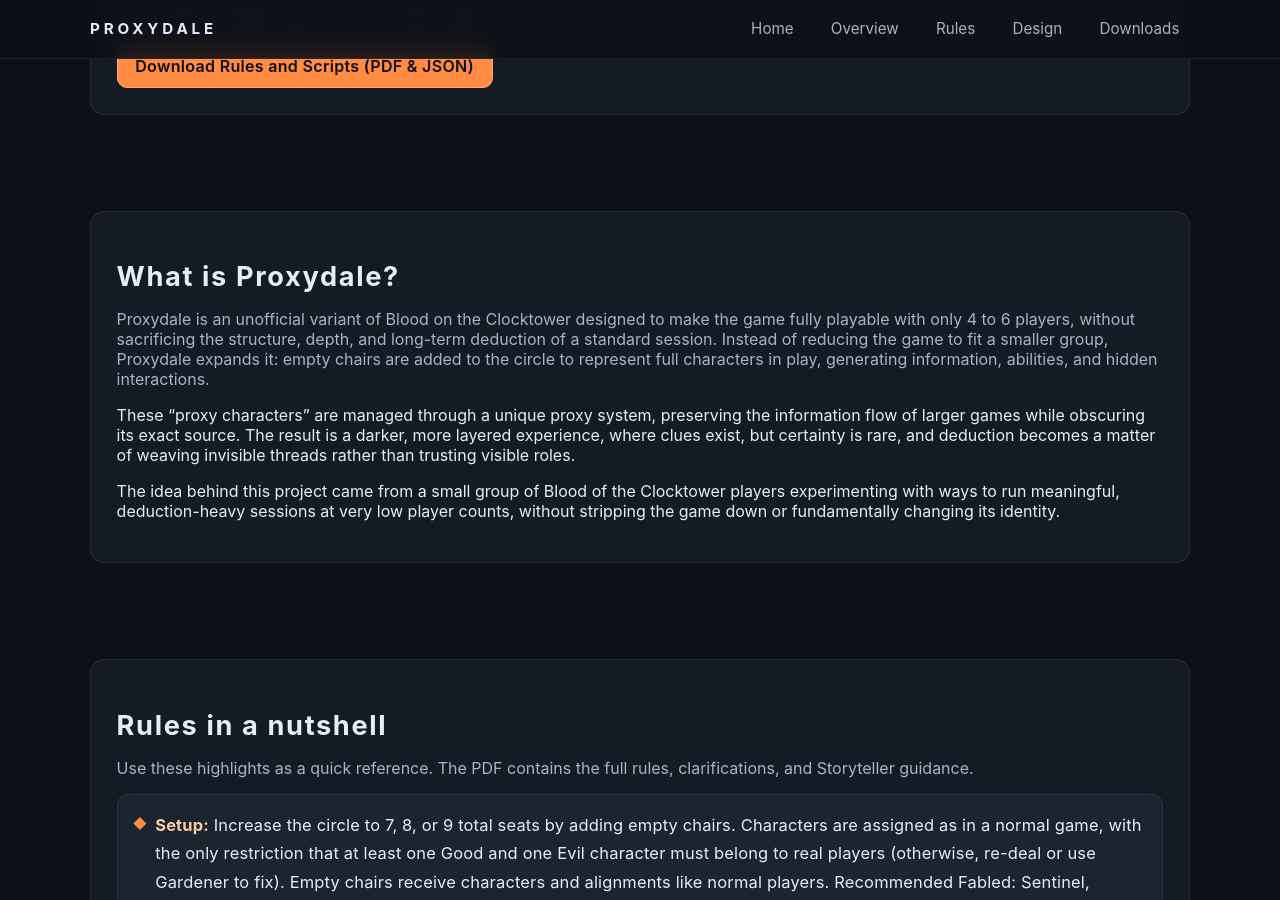
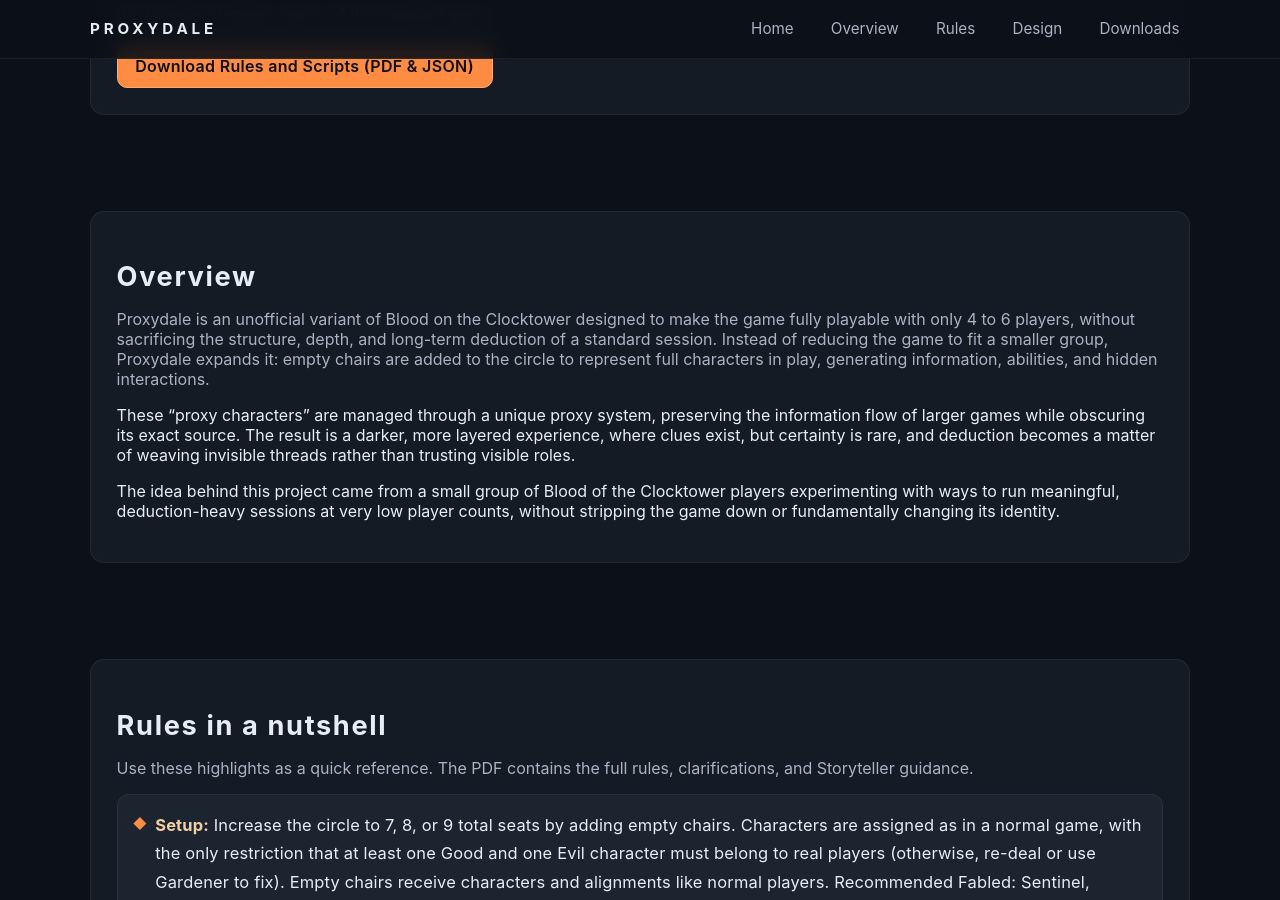
Before and after one commit to Darkseal/Proxydale, a Jekyll site: the page built from index.md, in a window 1280 px wide and 900 px high, scrolled down 561 px. Built offline with Jekyll 4.4.1, drawn with Linux system fonts in a browser that asks for light colours.

Commit message:
Update index.md

```diff
--- a/index.md
+++ b/index.md
@@ -62,7 +62,7 @@
 <section id="overview">
   <div class="container">
     <div class="panel">
-      <h2 class="section-title">What is Proxydale?</h2>
+      <h2 class="section-title">Overview</h2>
       <p class="subdued">
         Proxydale is an unofficial variant of Blood on the Clocktower designed to make the game fully playable with only 4 to 6 players, without sacrificing the structure, depth, and long-term deduction of a standard session.
 Instead of reducing the game to fit a smaller group, Proxydale expands it: empty chairs are added to the circle to represent full characters in play, generating information, abilities, and hidden interactions.
```
